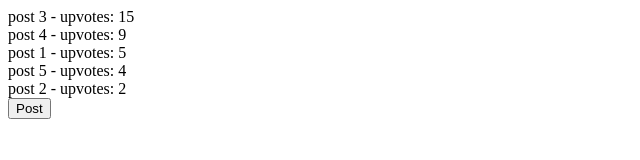
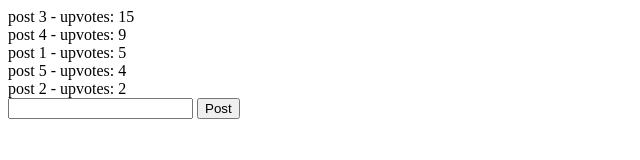
Before and after one commit to michaelieti/michaels-reddit-clone, a plain HTML site: page index.html in a window 1280 px wide. Shown: the whole page, without its empty margins (0-640 px from the left). Drawn offline with nearby package versions, Linux system fonts and the light colour scheme.

Commit message:
Added title to index.html and need to take into app.js file.

```diff
--- a/index.html
+++ b/index.html
@@ -8,6 +8,9 @@
         <div ng-repeat="post in posts  | orderBy: '-upvotes'">
             {{post.title}} - upvotes: {{post.upvotes}}
         </div>
-        <button ng-click="addPost()">Post</button>
+        <form ng-submit="addPost()">
+            <input type="text" ng-model="title"></input>
+            <button type="submit">Post</button>
+        </form>
     </body>
 </html>
```
